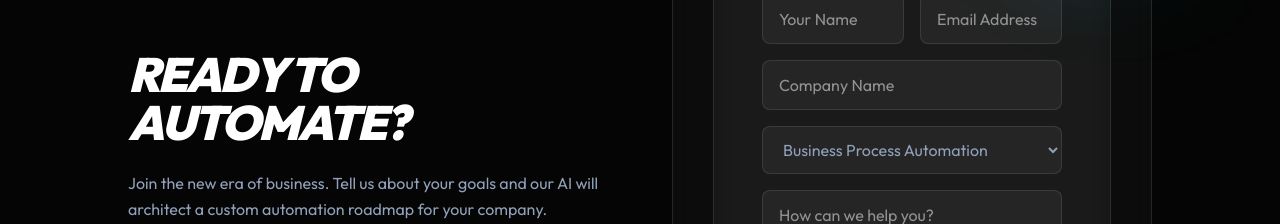
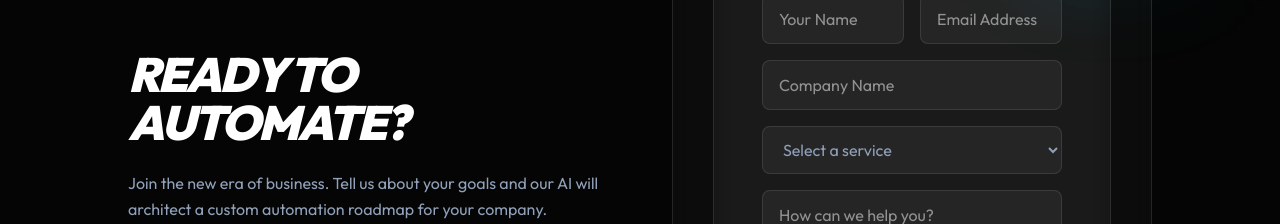
Before and after one commit to llazober/Datalazo, a Next.js app: page / in a window 1280 px wide. Shown: the part 3060-3284 px from the top of the page. Built offline with nearby package versions, Linux system fonts and the light colour scheme; no server answers.

Commit message:
feat: make all fields required in LeadForm

```diff
--- a/src/components/LeadForm.tsx
+++ b/src/components/LeadForm.tsx
@@ -89,12 +89,16 @@ export default function LeadForm() {
           name="company"
           type="text"
           placeholder="Company Name"
+          required
           className="w-full bg-white/5 border border-white/10 rounded-lg px-4 py-3 focus:outline-none focus:border-accent-cyan transition-colors"
         />
         <select
           name="service"
+          required
+          defaultValue=""
           className="w-full bg-white/5 border border-white/10 rounded-lg px-4 py-3 focus:outline-none focus:border-accent-cyan transition-colors text-slate-400"
         >
+          <option value="" disabled>Select a service</option>
           <option value="automation">Business Process Automation</option>
           <option value="ai-agents">AI Customer Service</option>
           <option value="seo">SEO & Marketing</option>
@@ -104,6 +108,7 @@ export default function LeadForm() {
           name="message"
           rows={4}
           placeholder="How can we help you?"
+          required
           className="w-full bg-white/5 border border-white/10 rounded-lg px-4 py-3 focus:outline-none focus:border-accent-cyan transition-colors"
         />
 
```
